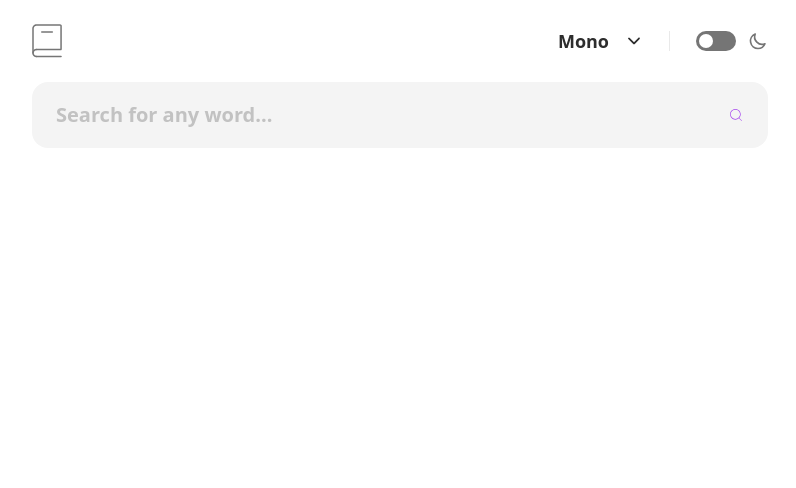
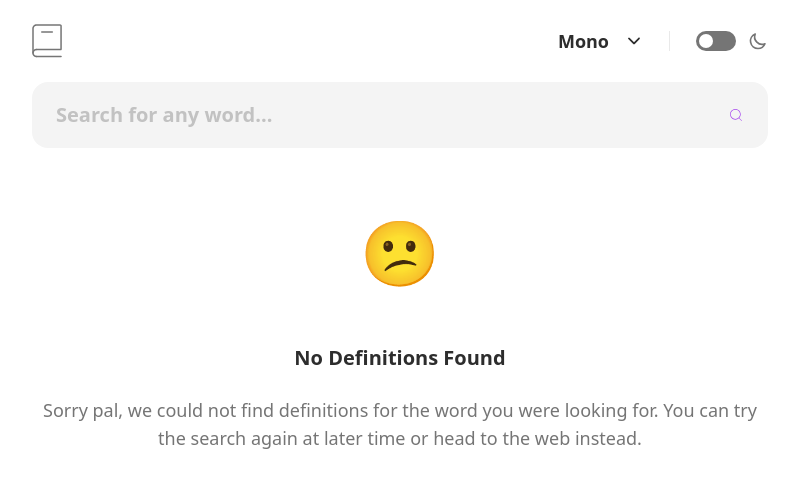
Before and after one commit to mohamed-abdelahi-haibelty/dictionary_web_app, a React (Vite) app: page / in a window 1280 px wide. Shown: the top 488 px of the page, without its empty margins (240-1036 px from the left). Built offline with nearby package versions, Linux system fonts and the light colour scheme.

Commit message:
add not found component

```diff
--- a/package.json
+++ b/package.json
@@ -10,6 +10,7 @@
     "preview": "vite preview"
   },
   "dependencies": {
+    "axios": "^1.4.0",
     "prop-types": "^15.8.1",
     "react": "^18.2.0",
     "react-dom": "^18.2.0",
--- a/src/App.jsx
+++ b/src/App.jsx
@@ -1,11 +1,15 @@
 
-import { useEffect } from 'react'
+import { useEffect, useState } from 'react'
 import './App.css'
-
+import Hero from './components/Hero'
 import Header from './components/Header'
 import { fontContext } from './context/FontContext'
 
+
+
 function App() {
+
+  const [data, setData] = useState([])
 
   if(!localStorage.fontType){
     localStorage.fontType = JSON.stringify({text:"Mono", value:"mono"})
@@ -34,8 +38,9 @@ function App() {
 
   return (
     <div >
-      <fontContext.Provider value={{handleFontType}}>
+      <fontContext.Provider value={{handleFontType, data, setData}}>
         <Header/>
+        <Hero/>
       </fontContext.Provider>
     </div>
   )
--- /dev/null
+++ b/src/components/Hero.jsx
@@ -0,0 +1,11 @@
+import NotFound from "./NotFound"
+
+function Hero() {
+  return (
+    <div className='mr-auto ml-auto mt-7 w-[327px] md:w-[737px]'>
+            <NotFound/>
+    </div>
+  )
+}
+
+export default Hero
--- /dev/null
+++ b/src/components/NotFound.jsx
@@ -0,0 +1,15 @@
+function NotFound() {
+  const fontType = JSON.parse(localStorage.fontType)
+  return (
+    <div className="flex flex-col items-center justify-center">
+        <span className="text-[64px] mb-11">😕</span>
+        <h2 className={`text-xl text-black-20 mb-6 dark:text-white font-bold font-${fontType}`}>No Definitions Found</h2>
+        <p className=" text-gray-30 text-lg font-normal text-center">
+            Sorry pal, we could not find definitions for the word you were looking for.
+            You can try the search again at later time or head to the web instead.
+        </p>
+    </div>
+  )
+}
+
+export default NotFound
--- a/src/components/Search.jsx
+++ b/src/components/Search.jsx
@@ -1,13 +1,36 @@
 import {CiSearch} from 'react-icons/ci'
+//import { useEffect, useContext } from 'react';
+//import { fontContext } from '../context/FontContext';
+import axios from 'axios';
+
 
 function Search() {
   const fontType = JSON.parse(localStorage.fontType)
+
+  const handelSearch = async (e) => {
+        if (e.key === 'Enter'){
+            const word = e.target.value
+            const options = {
+                method: "Get",
+                url: `https://api.dictionaryapi.dev/api/v2/entries/en/${word}`,
+                responseType: 'json'
+            }
+            try{
+               const response =  await axios.request(options)
+               console.log(response)
+            }catch(error){
+                console.error(error.response.status)
+            }
+        }
+  }
+
   return (
-    <div>
+    <div className='flex flex-col '>
         <div className="w-[327px] dark:bg-black-30 md:w-[689px] lg:w-[736px] relative px-6 py-4 md:py-[22px] lg:py-[19px] flex items-center justify-between bg-gray-10 rounded-2xl">
-            <input type="text" className={`w-full font-${fontType} dark:text-white cursor-pointer outline-none pr-6 bg-transparent text-black-20 font-bold text-base md:text-xl placeholder-black-20/25 dark:placeholder-white/25`} placeholder='Search for any word...'/>
+            <input type="text" onKeyDown={handelSearch} className={`w-full peer focus:invalid::border-secondry font-${fontType} dark:text-white cursor-pointer outline-none pr-6 bg-transparent text-black-20 font-bold text-base md:text-xl placeholder-black-20/25 dark:placeholder-white/25`} placeholder='Search for any word...'/>
             <CiSearch className='text-primary absolute w-4 h-4 right-6 pointer-events-none'/>
         </div>
+        <p className='invisible peer-invalid:visible text-secondry text-base md:text-lg'>Whoops, can’t be empty…</p>
     </div>
   )
 }
```
Also changed, not shown: 1 other file (tests, documents, lock files or other folders).
